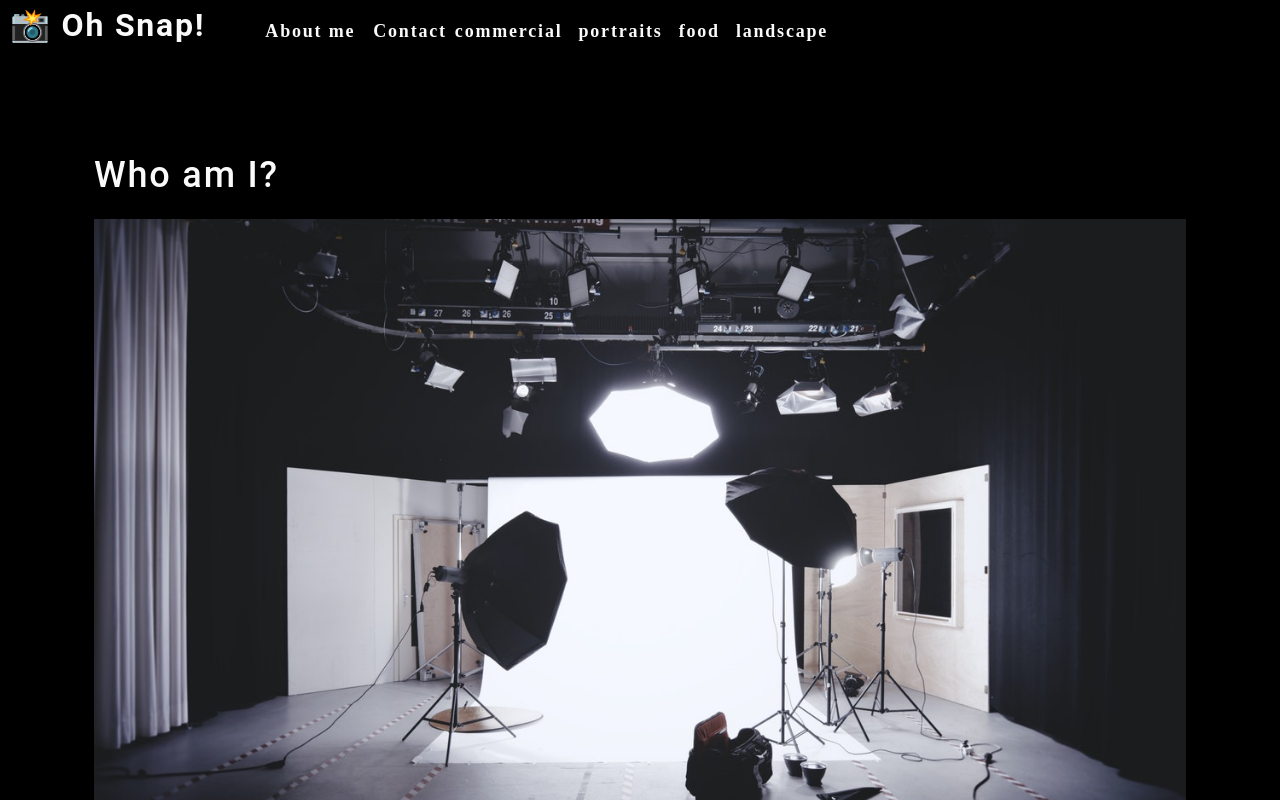
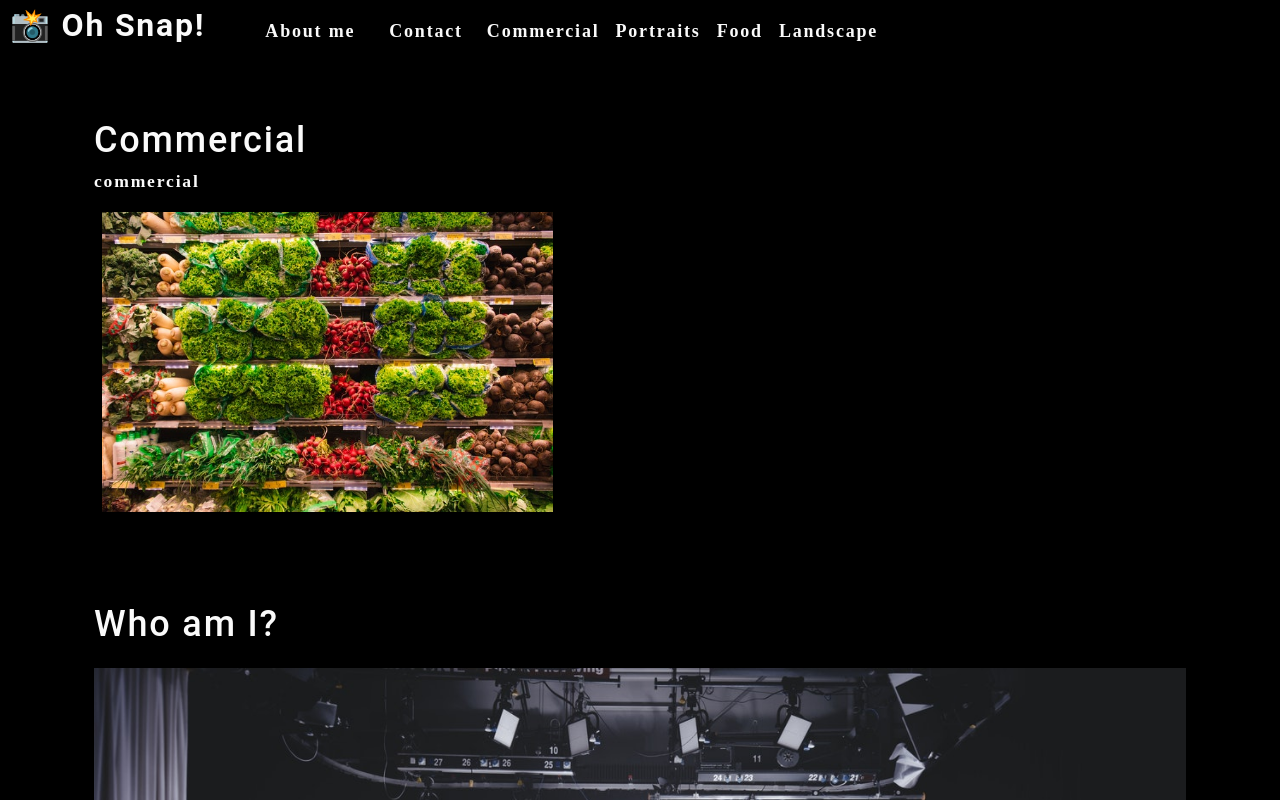
Before and after one commit to allenharborth9835/photo-port, a React (Create React App) app: page / in a window 1280 px wide. Shown: the top 800 px of the page. Built offline with nearby package versions, Linux system fonts and the light colour scheme.

Commit message:
add hooks to nav component

```diff
--- a/src/App.js
+++ b/src/App.js
@@ -1,13 +1,30 @@
-import React from 'react';
+import React, { useState } from 'react';
+import Nav from './components/Nav'
 import About from './components/About';
-import Nav from './components/Nav'
-import './App.css';
+import Gallery from './components/Gallery';
 
 function App() {
+  const [categories] = useState([
+    {
+      name: 'commercial',
+      description: 'Photos of grocery stores, food trucks, and other commercial projects'
+    },
+    { name: 'portraits', description: 'Portraits of people in my life' },
+    { name: 'food', description: 'Delicious delicacies' },
+    { name: 'landscape', description: 'Fields, farmhouses, waterfalls, and the beauty of nature' },
+  ]);
+
+  const [currentCategory, setCurrentCategory] = useState(categories[0]);
+
   return (
     <div>
-      <Nav></Nav>
+      <Nav
+        categories={categories}
+        setCurrentCategory={setCurrentCategory}
+        currentCategory={currentCategory}
+      ></Nav>
       <main>
+        <Gallery></Gallery>
         <About></About>
       </main>
     </div>
--- /dev/null
+++ b/src/components/Gallery/index.js
@@ -0,0 +1,26 @@
+import React from 'react';
+import { capitalizeFirstLetter } from '../../utils/helpers';
+import photo from "../../assets/small/commercial/0.jpg";
+
+function Gallery(props){
+  const currentCategory = {
+    name: "commercial",
+    description:
+      "photos of grocery stores, food trucks, and other commercial projects",
+  };
+  return(
+    <section>
+      <h1>{capitalizeFirstLetter(currentCategory.name)}</h1>
+      <p>{currentCategory.name}</p>
+      <div className="flex-row">
+        <img
+          src={photo}
+          alt="Commercial Example"
+          className="img-thumbnail mx-1"
+        />
+      </div>
+    </section>
+  );
+}
+
+export default Gallery;
--- a/src/components/Nav/index.js
+++ b/src/components/Nav/index.js
@@ -1,25 +1,26 @@
-import React from 'react';
+import React, {useEffect} from 'react';
+import { capitalizeFirstLetter } from "../../utils/helpers"
 
-function Nav() {
-  const categories = [
-    {
-      name: "commercial",
-      description:
-        "Photos of grocery stores, food trucks, and other commercial projects",
-    },
-    { name: "portraits", description: "Portraits of people in my life" },
-    { name: "food", description: "Delicious delicacies" },
-    {
-      name: "landscape",
-      description: "Fields, farmhouses, waterfalls, and the beauty of nature",
-    },
-  ]
+function Nav(props) {
 
-  function categorySelected(name){
-    console.log(`${name} clicked`)
-  }
+  const {
+    categories = [],
+    setCurrentCategory,
+    currentCategory
+  } = props;
 
-  return(
+  useEffect(() => {
+    document.title = capitalizeFirstLetter(currentCategory.name);
+  }, [currentCategory]);
+
+
+  const handleClick = (item) => {
+    console.log(item);
+    return item;
+  };
+
+
+  return (
     <header className="flex-row px-1">
       <h2>
         <a data-testid="link" href="/">
@@ -33,16 +34,24 @@
               About me
             </a>
           </li>
-      <li>
-        <span>Contact</span>
+          <li className="mx-2">
+            <span onClick={() => handleClick('Contact')}>
+              Contact
+            </span>
           </li>
           {categories.map((category) => (
             <li
-          className="mx-1"
+              className={`mx-1 ${
+                currentCategory.name === category.name
+                }`}
               key={category.name}
             >
-          <span onClick={() => categorySelected(category.name)}>
-            {category.name}
+              <span
+                onClick={() => {
+                  setCurrentCategory(category)
+                }}
+              >
+                {capitalizeFirstLetter(category.name)}
               </span>
             </li>
           ))}
```
Lines whose indentation alone changed are shown as unchanged.
